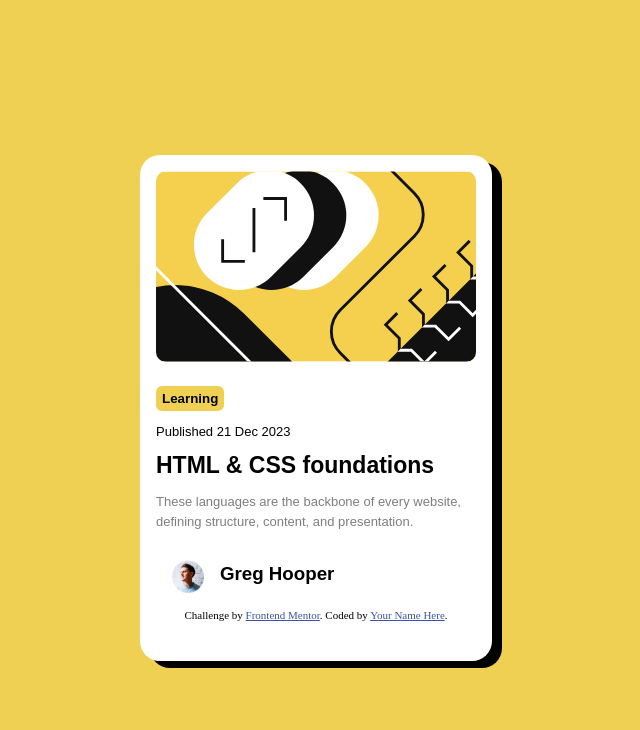
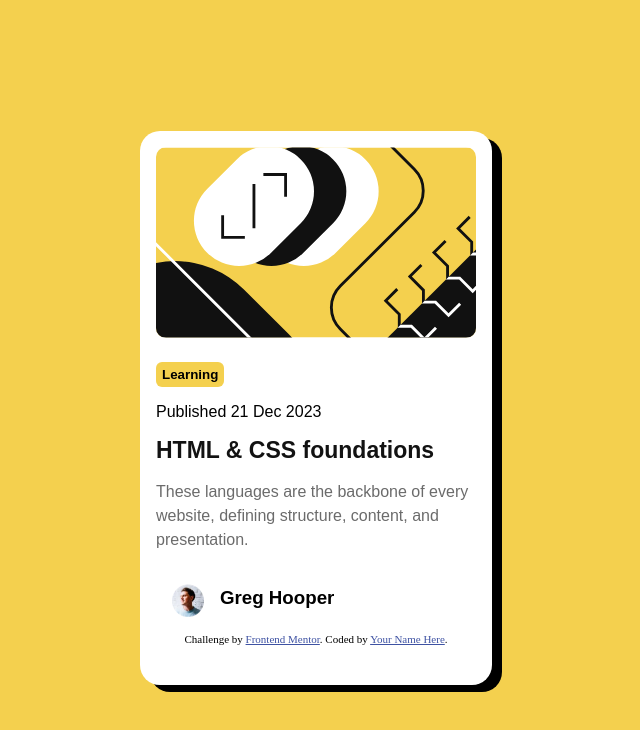
Before and after one commit to Radiophace/blog-card, a plain HTML site: page index.html in a window 1280 px wide. Shown: the whole page, without its empty margins (324-964 px from the left). Drawn offline with Linux system fonts and the light colour scheme.

Commit message:
23.04.25

```diff
--- a/index.html
+++ b/index.html
@@ -26,7 +26,7 @@
             alt="yellowIllustration"
             class="illustration"
           />
-          <button class="learningButton">Learning</button>
+          <button type="button" class="learningButton">Learning</button>
           <p>Published 21 Dec 2023</p>
           <a href="#" class="link">HTML & CSS foundations</a>
           <p class="maintext">
--- a/styles.css
+++ b/styles.css
@@ -12,11 +12,11 @@ h3 {
 }
 
 p {
-  font-size: small;
+  font-size: 16px;
 }
 
 body {
-  background-color: hsl(48, 83%, 63%);
+  background-color: hsl(47, 88%, 63%);
   display: flex;
   align-items: center; /* vertical */
   justify-content: center; /* horizontal */
@@ -42,7 +42,7 @@ body {
 }
 
 .learningButton {
-  background-color: hsl(48, 83%, 63%);
+  background-color: hsl(47, 88%, 63%);
   border-radius: 6px;
   border: none;
   height: 25px;
@@ -56,18 +56,18 @@ body {
 
 .link {
   text-decoration: none;
-  color: black;
+  color: hsl(0, 0%, 7%);
   font-family: "Fig Tree", sans-serif;
-  font-weight: 700;
+  font-weight: 800;
   font-size: 23px;
 }
 
 a.link:hover {
-  color: hsl(49, 79%, 54%);
+  color: hsl(47, 88%, 63%);
 }
 
 .maintext {
-  color: hsl(240, 1%, 50%);
+  color: hsl(0, 0%, 42%);
   line-height: 1.5;
 }
 .textimg {
```
